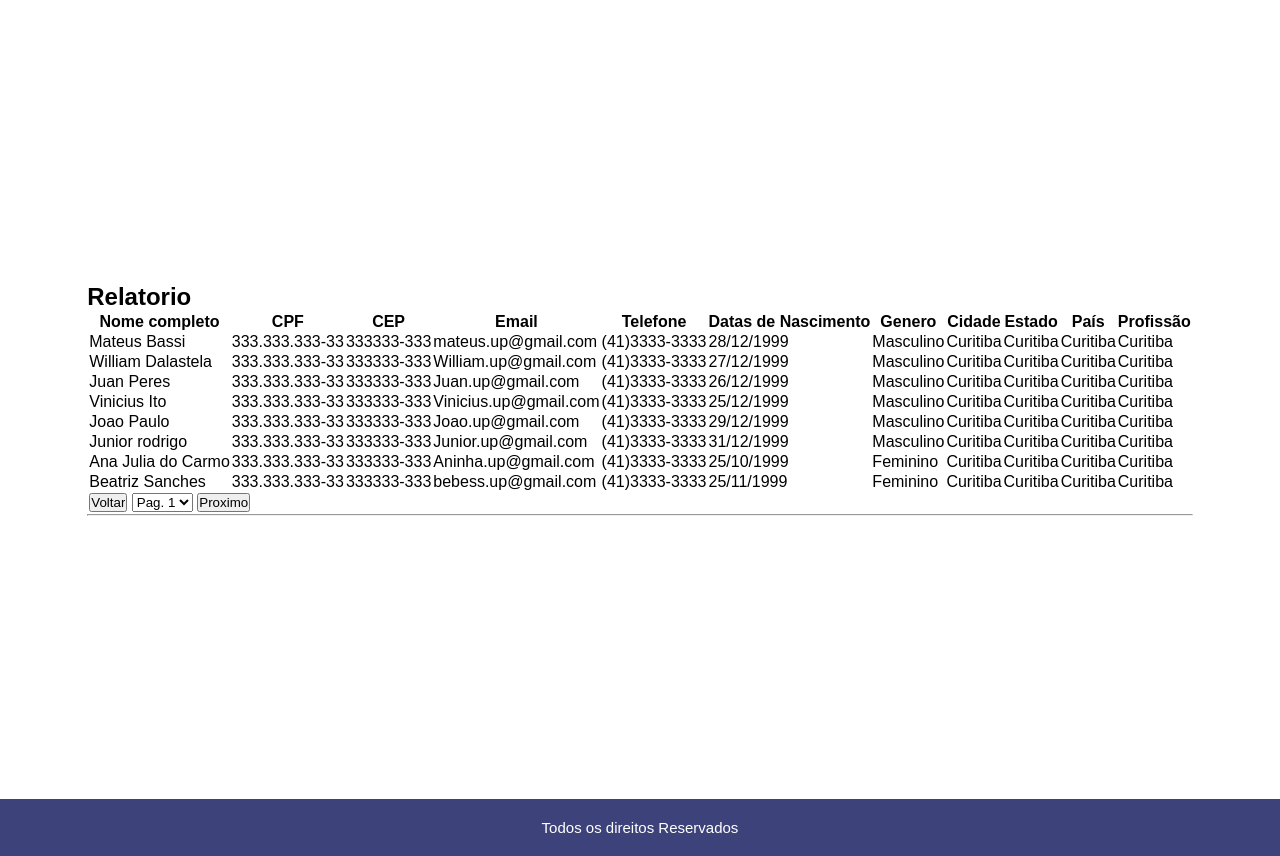
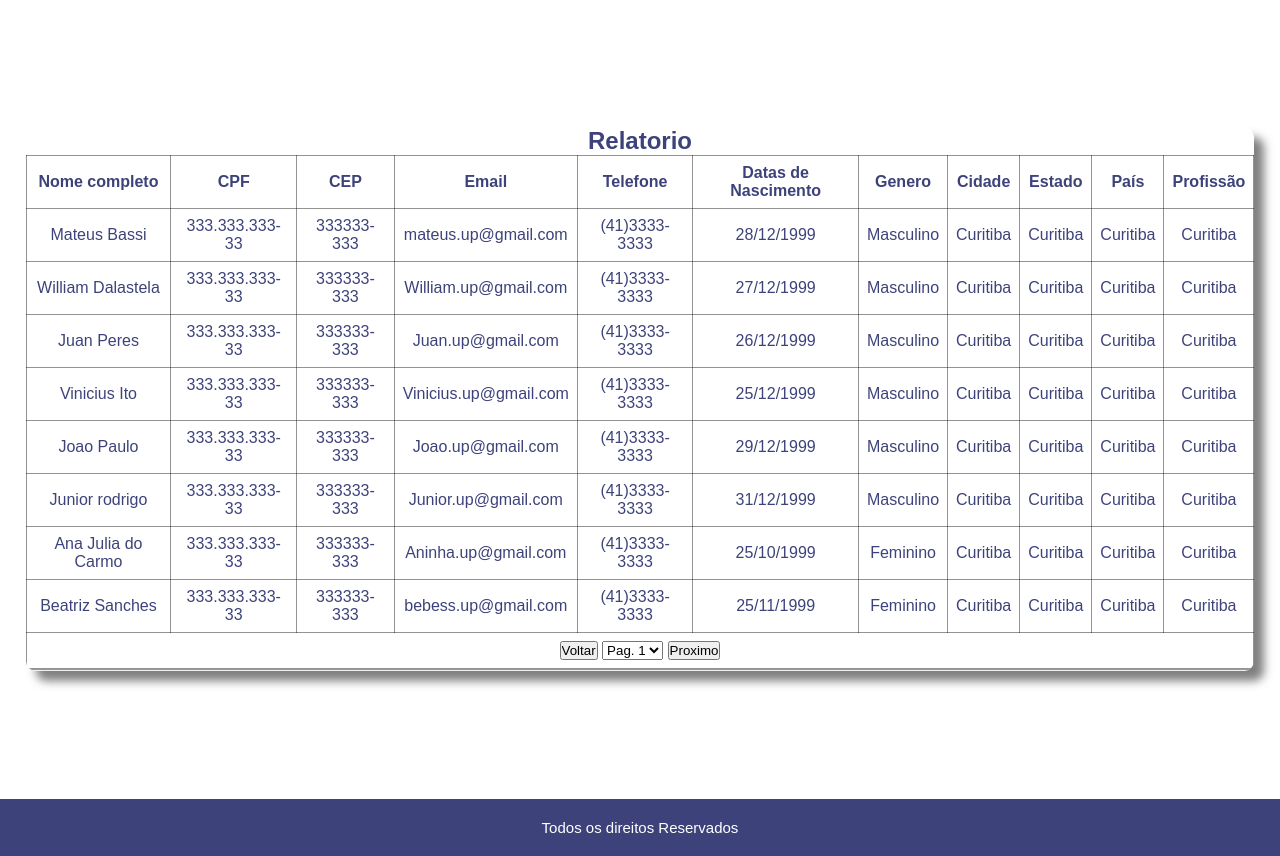
Before and after one commit to Mateus-Bassi/Projeto-HTML, a plain HTML site: page atualizado/relatorio.html in a window 1280 px wide. Shown: the part 70-926 px from the top of the page. Drawn offline with Linux system fonts and the light colour scheme.

Commit message:
Update relatorio.css
Add css relatório

```diff
--- a/atualizado/relatorio.css
+++ b/atualizado/relatorio.css
@@ -1,3 +1,30 @@
-.tabela{
-    background-color: green;
+table{
+    width: 100%;
+    border-collapse: collapse;
 }
+td, th{
+    text-align: left;
+    padding: 8px;
+    border: 1px solid rgba(0, 0, 0, 0.425);
+    text-align: center;
+}
+.relatorio_cadastro{
+
+
+    overflow-y: auto;
+    margin: auto;
+    width: 100%;
+    background-color: white;
+    z-index: 10;
+    color:  #3D437A;
+    padding: 10 px;
+    box-shadow: 10px 10px 10px rgba(0, 0, 0, 0.5);
+    border-radius: 10px;
+    border-color: rgb(81, 255, 0);
+
+}
+h1{
+    text-align: center;
+
+
+}
```
